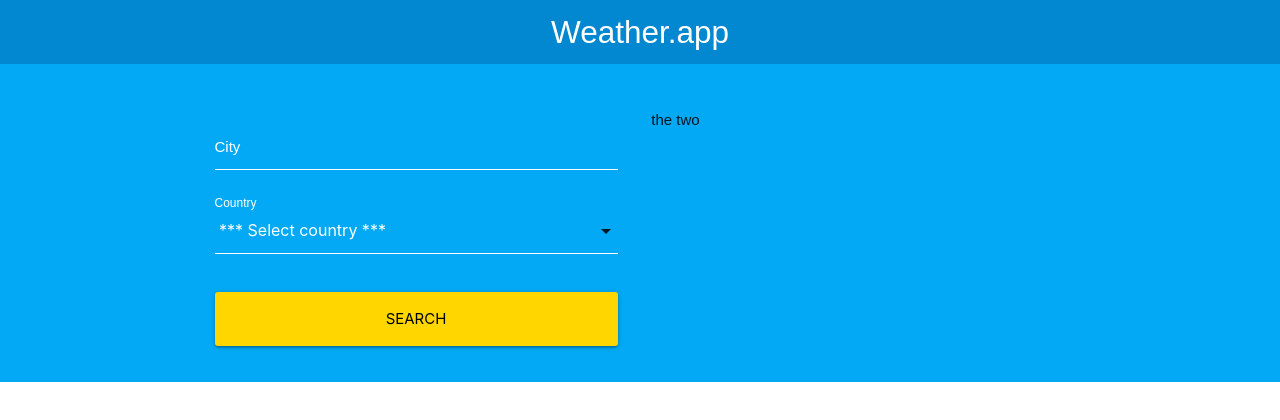
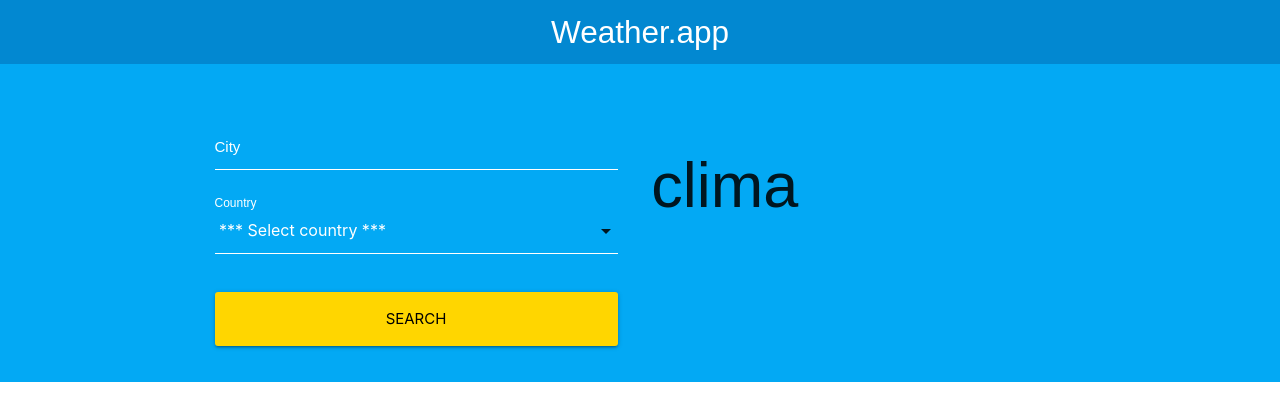
Before and after one commit to IronHack-MERN/weather, a React (Create React App) app: page / in a window 1280 px wide. Shown: the top 420 px of the page. Built offline with nearby package versions, Linux system fonts and the light colour scheme.

Commit message:
add weather component

```diff
--- a/src/App.js
+++ b/src/App.js
@@ -1,6 +1,7 @@
 import React, { Fragment, useState, useEffect } from "react";
 import Header from "./components/Header";
 import Form from './components/Form';
+import Weather from './components/Weather';
 
 function App() {
 
@@ -42,7 +43,9 @@ function App() {
               />
             </div>
             <div className='col m6 s12'>
-              the two
+              <Weather
+                result = {result}
+              />
             </div>
           </div>
         </div>
--- /dev/null
+++ b/src/components/Weather.js
@@ -0,0 +1,9 @@
+import React from 'react';
+
+const Weather = ({result}) => {
+    return (
+        <h1>clima</h1>
+     );
+}
+
+export default Weather;
```
